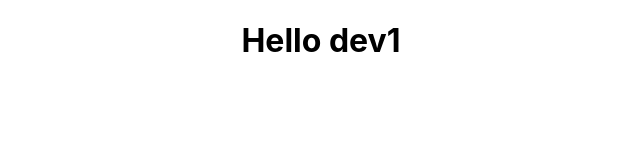
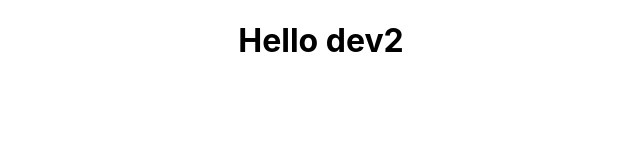
Before and after one commit to hoangnt-tgl/react, a React (Create React App) app: page / in a window 1280 px wide. Shown: the top 160 px of the page, without its empty margins (319-959 px from the left). Built offline with nearby package versions, Linux system fonts and the light colour scheme.

Commit message:
init dev2

```diff
--- a/src/App.js
+++ b/src/App.js
@@ -4,7 +4,7 @@ import "./App.css";
 function App() {
   return (
     <div className="App">
-      <h1>Hello dev1</h1>
+      <h1>Hello dev2</h1>
     </div>
   );
 }
```
